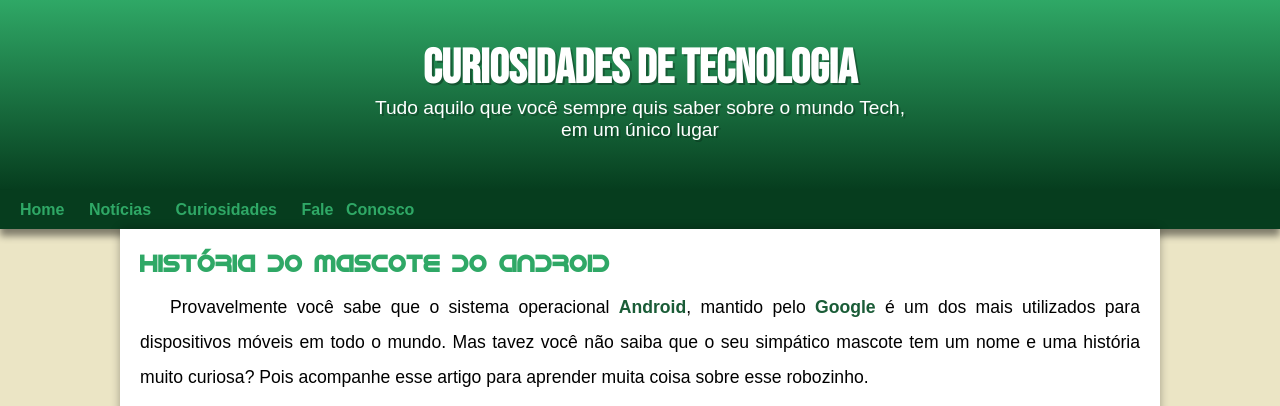
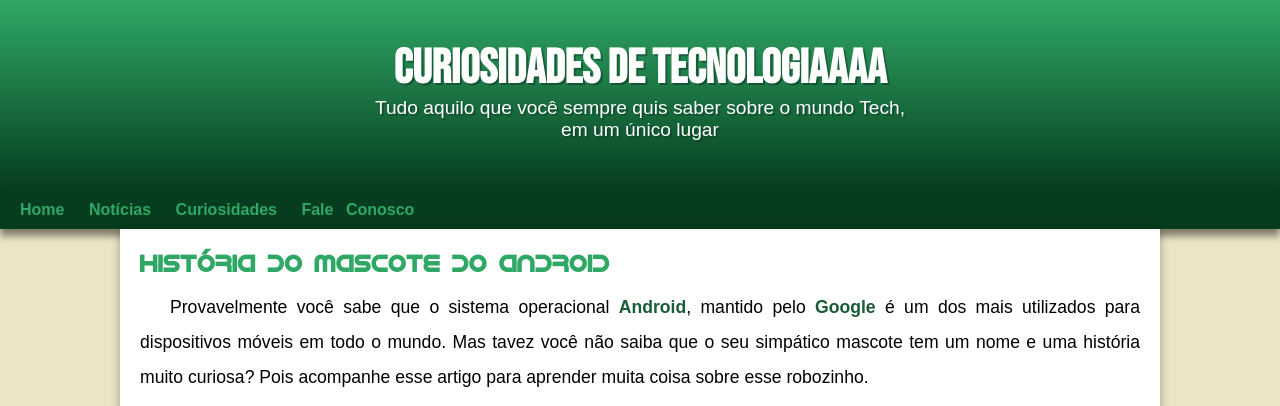
Before and after one commit to 3duardol3vi/AndroidProjeto, a plain HTML site: page index.html in a window 1280 px wide. Shown: the top 406 px of the page. Drawn offline with Linux system fonts and the light colour scheme.

Commit message:
page test 2

```diff
--- a/index.html
+++ b/index.html
@@ -12,7 +12,7 @@
 </head>
 <body>
     <header>
-        <h1>CURIOSIDADES DE TECNOLOGIA</h1>
+        <h1>CURIOSIDADES DE TECNOLOGIAAAA</h1>
         <p>Tudo aquilo que você sempre quis saber sobre o mundo Tech, em um único lugar</p>
     </header>
     <nav>
```
